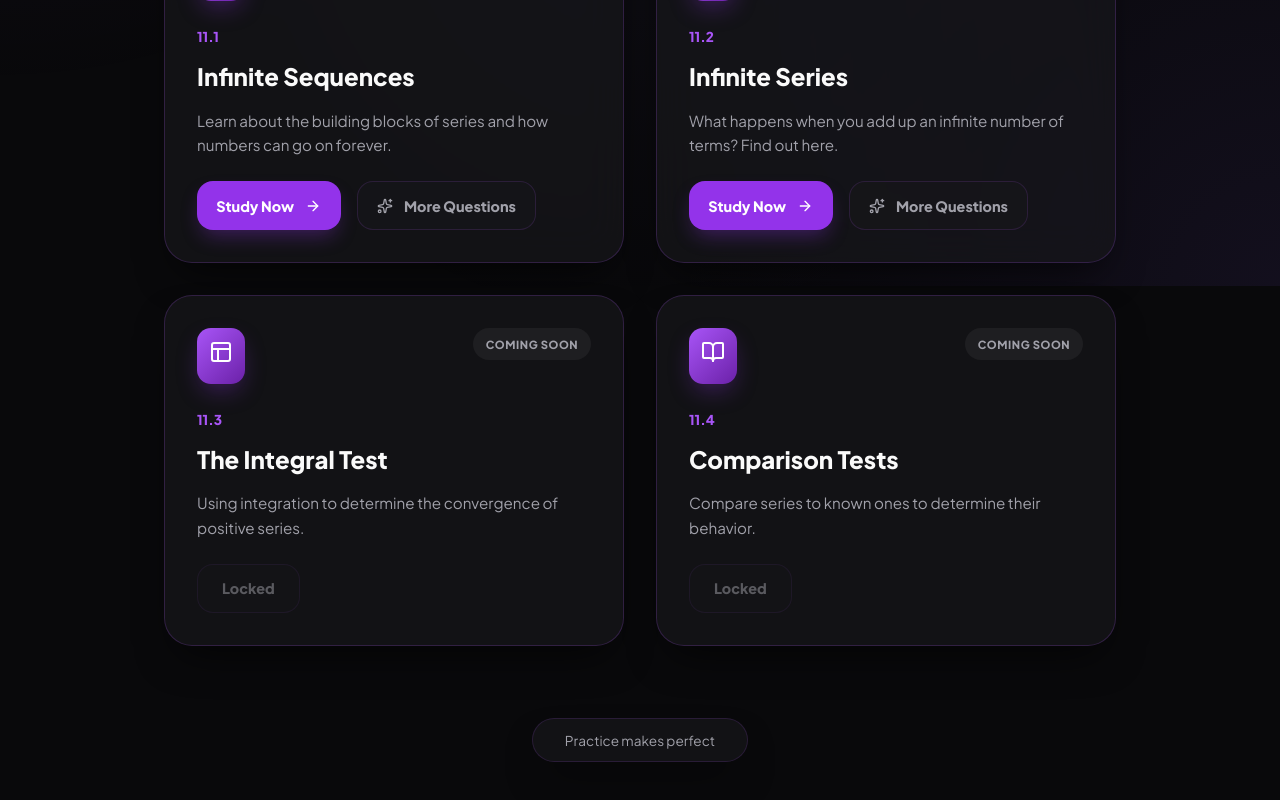
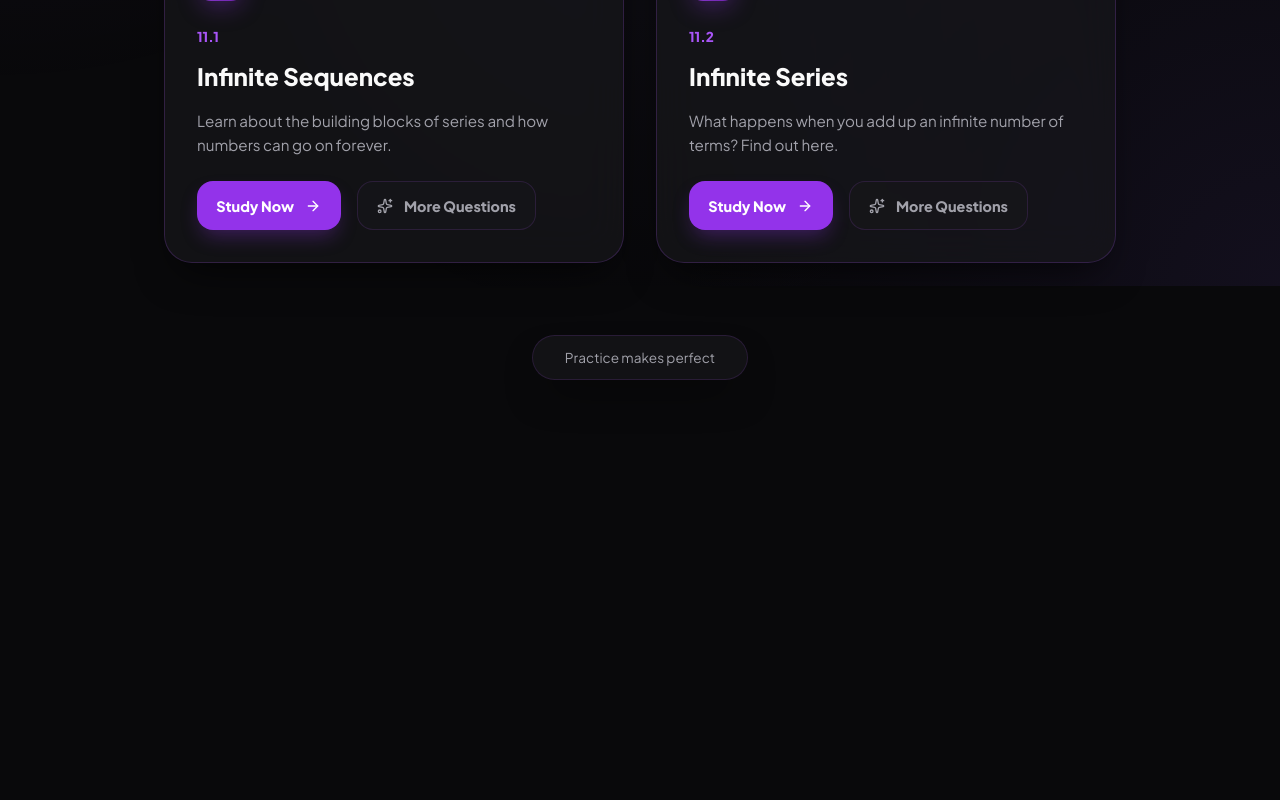
Before and after one commit to parsaabbasian/MATH-1014, a React (Vite) app: page /topics in a window 1280 px wide. Shown: the part 514-1314 px from the top of the page. After the commit the page ends 950 px from the top, so only its background shows below. Built offline with nearby package versions, Linux system fonts and the light colour scheme.

Commit message:
UI: Cleaned up curriculum topics and removed remaining local University branding

```diff
--- a/src/pages/About.jsx
+++ b/src/pages/About.jsx
@@ -75,7 +75,7 @@ const About = () => {
                 <motion.div variants={itemVariants} className="example-box" style={{ margin: 0 }}>
                     <div className="example-title">MATH 1014 Ready</div>
                     <p style={{ color: 'var(--text-muted)' }}>
-                        Specifically tailored for the MATH 1014 curriculum at York University,
+                        Specifically tailored for the MATH 1014 curriculum,
                         covering everything from infinite sequences to complex integration.
                     </p>
                 </motion.div>
@@ -83,7 +83,7 @@ const About = () => {
 
             <div style={{ marginTop: '3rem', padding: '1.5rem', display: 'flex', justifyContent: 'center' }}>
                 <div className="glass-card" style={{ padding: '0.6rem 2rem', borderRadius: '100px', fontSize: '0.85rem', color: 'var(--text-muted)', border: '1px solid var(--border)' }}>
-                    Built for York Students
+                    Mastery Awaits
                 </div>
             </div>
         </motion.div>
--- a/src/pages/Landing.jsx
+++ b/src/pages/Landing.jsx
@@ -36,7 +36,7 @@ const Landing = () => {
                 <div className="hero-glow" />
                 <motion.div variants={itemVariants} className="hero-badge">
                     <Sparkles size={16} />
-                    <span>About MATH 1014</span>
+                    <span>About MATH 1014 Suite</span>
                 </motion.div>
                 <motion.h1 variants={itemVariants} className="hero-title">
                     Master <span className="text-gradient">Calculus II</span> <br /> with Confidence
@@ -72,7 +72,7 @@ const Landing = () => {
                         <div style={{ display: 'flex', gap: '1rem', alignItems: 'flex-start' }}>
                             <ShieldAlert size={20} style={{ color: 'var(--secondary-light)', flexShrink: 0, marginTop: '0.2rem' }} />
                             <p style={{ color: 'var(--text-muted)', fontSize: '0.95rem', lineHeight: '1.6' }}>
-                                <strong>Not from Lecture Notes:</strong> The problems shown here are independent practice sets and are <strong>not</strong> taken from official York University lecture notes or examinations.
+                                <strong>Not from Lecture Notes:</strong> The problems shown here are independent practice sets and are <strong>not</strong> taken from official lecture notes or examinations.
                             </p>
                         </div>
                     </div>
@@ -81,7 +81,7 @@ const Landing = () => {
 
             <div style={{ marginTop: '4rem', padding: '1.5rem', display: 'flex', justifyContent: 'center' }}>
                 <div className="glass-card" style={{ padding: '0.6rem 2rem', borderRadius: '100px', fontSize: '0.85rem', color: 'var(--text-muted)', border: '1px solid var(--border)' }}>
-                    © 2026 MATH 1014 | York Practice
+                    © 2026 MATH 1014 | Practice Suite
                 </div>
             </div>
         </motion.div>
--- a/src/pages/Topics.jsx
+++ b/src/pages/Topics.jsx
@@ -20,22 +20,6 @@ const Topics = () => {
             path: "/11-2",
             icon: <Target size={24} />,
             status: "Available"
-        },
-        {
-            id: "11.3",
-            title: "The Integral Test",
-            description: "Using integration to determine the convergence of positive series.",
-            path: "/11-3",
-            icon: <Layout size={24} />,
-            status: "Coming Soon"
-        },
-        {
-            id: "11.4",
-            title: "Comparison Tests",
-            description: "Compare series to known ones to determine their behavior.",
-            path: "/11-4",
-            icon: <BookOpen size={24} />,
-            status: "Coming Soon"
         }
     ];
 
```
